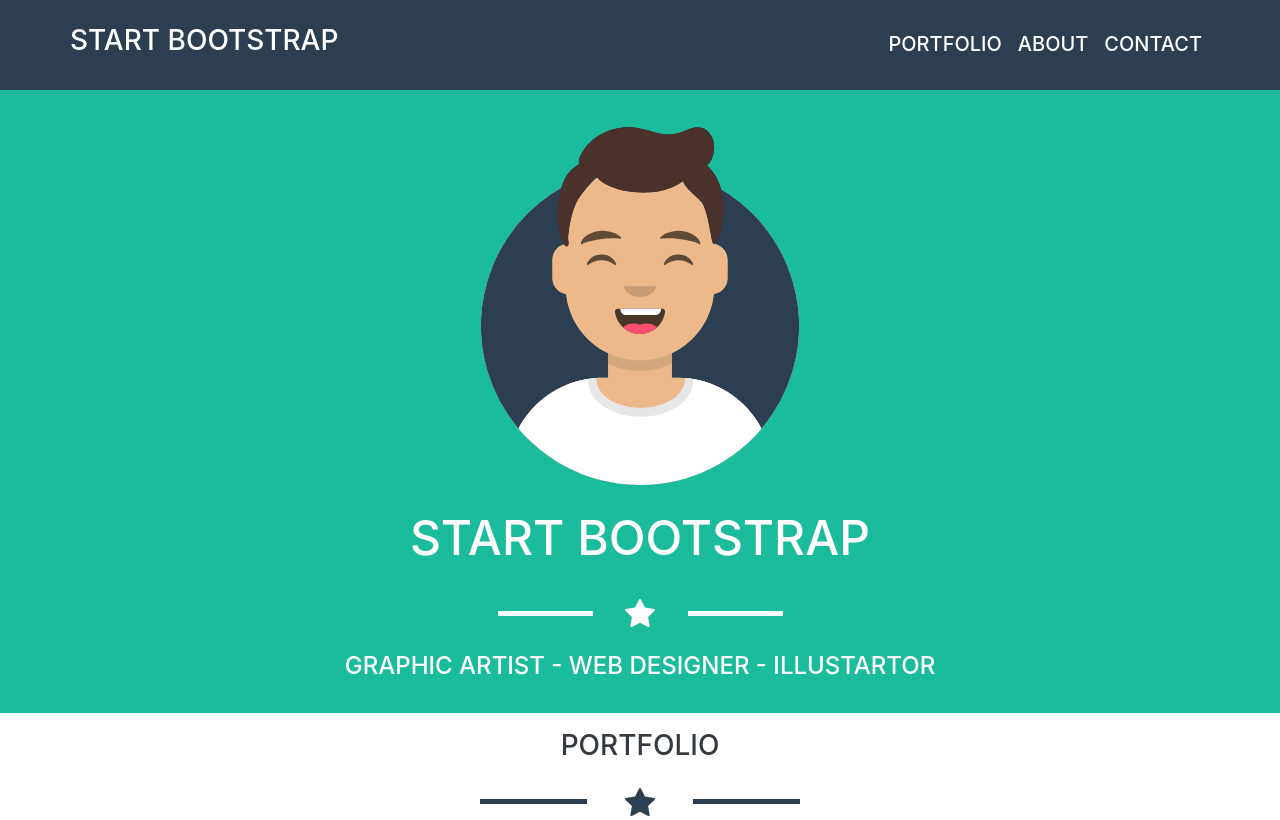
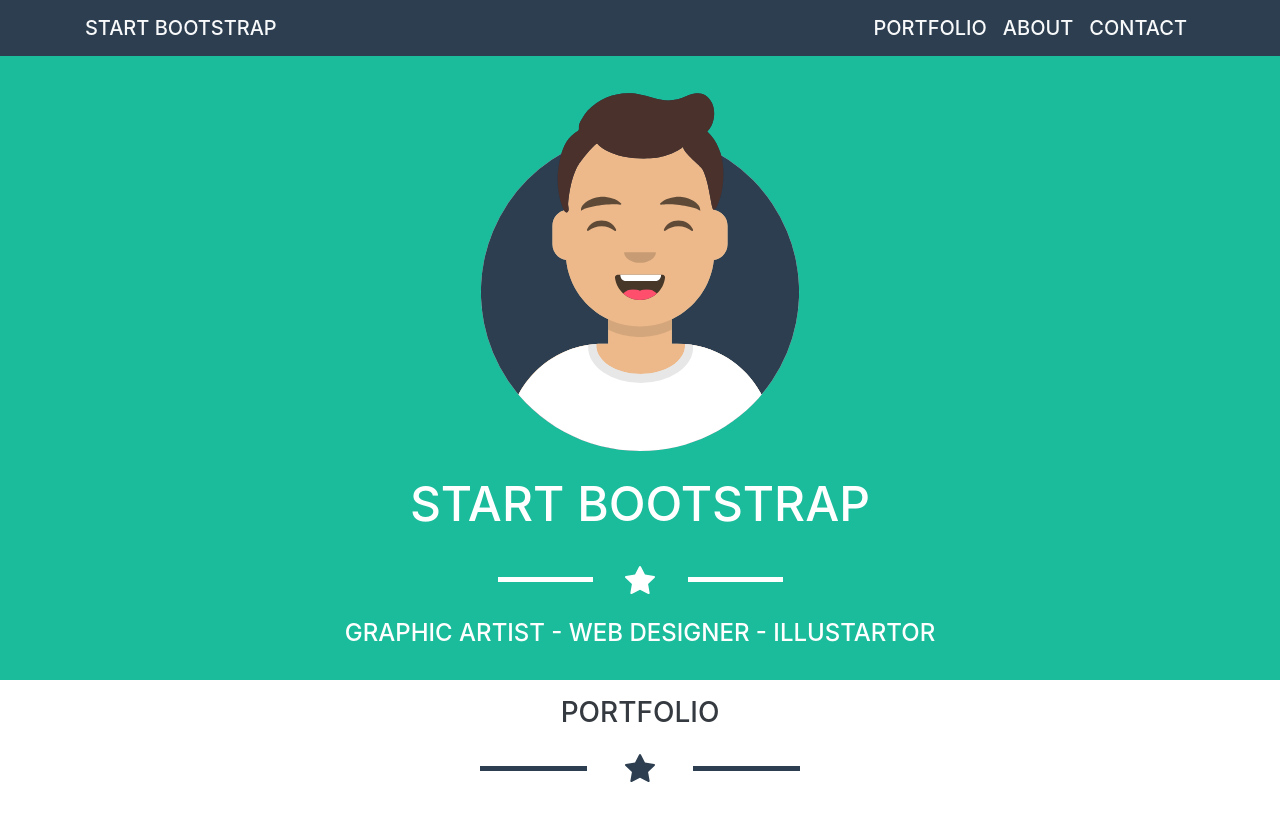
Before and after one commit to agnesvarga1/html-css-bootstrap-freelancer, a plain HTML site: page index.html in a window 1280 px wide. Shown: the top 820 px of the page. Drawn offline with nearby package versions, Linux system fonts and the light colour scheme.

Commit message:
added nav bar component

```diff
--- a/index.html
+++ b/index.html
@@ -19,39 +19,46 @@
     <title>Start Bootstrap</title>
   </head>
   <body>
-    <div class="container-fluid va_bg-dark-blue p-sm-2">
-      <header class="container text-white text-uppercase">
-        <div class="row d-flex justify-content-between align-items-center py-3">
-          <h3>Start bootstrap</h3>
-          <div
-            class="hamb-menu d-md-none border border-secondary-subtle p-1 rounded"
-          >
+
+
+
+
+      <nav class="navbar navbar-expand-md align-items-center va_bg-dark-blue text-uppercase">
+
+         <div class="container d">
+
+          <a class="navbar-brand d-block  h2 text-light mb-0" href="#">start BOOTSTRAP</a>
+          <button class="navbar-toggler " type="button" data-bs-toggle="collapse" data-bs-target="#navbarNavDropdown" aria-controls="navbarNavDropdown" aria-expanded="false" aria-label="Toggle navigation">
+          <span class="navbar-toggler-icon border border-white rounded">
             <svg
             xmlns="http://www.w3.org/2000/svg"
-              height="30"
-              width="30"
+            height="20"
+            width="20"
             viewBox="0 0 448 512"
             fill="#f8f9fa"
           >
             <path
               d="M0 96C0 78.3 14.3 64 32 64H416c17.7 0 32 14.3 32 32s-14.3 32-32 32H32C14.3 128 0 113.7 0 96zM0 256c0-17.7 14.3-32 32-32H416c17.7 0 32 14.3 32 32s-14.3 32-32 32H32c-17.7 0-32-14.3-32-32zM448 416c0 17.7-14.3 32-32 32H32c-17.7 0-32-14.3-32-32s14.3-32 32-32H416c17.7 0 32 14.3 32 32z"
             />
-            </svg>
-          </div>
-          <div class="menu d-none d-sm-none d-md-flex">
-            <div class="menu-item p-2">
-              <a class="text-white h5" href="#">Portfolio</a>
-            </div>
-            <div class="menu-item p-2">
-              <a class="text-white h5" href="#">About</a>
-            </div>
-            <div class="menu-item p-2">
-              <a class="text-white h5" href="#">contact</a>
+          </svg> </span>
+          </button>
+          <div class="collapse navbar-collapse justify-content-end" id="navbarNavDropdown">
+            <ul class="navbar-nav  h5  ">
+              <li class="nav-item ">
+                <a class="nav-link text-light "  href="#">PORTFOLIO</a>
+              </li>
+              <li class="nav-item">
+                <a class="nav-link text-light" href="#">about</a>
+              </li>
+              <li class="nav-item">
+                <a class="nav-link text-light" href="#">contact</a>
+              </li>
+             </ul>
         </div>
       </div>
-        </div>
-      </header>
-    </div>
+
+    </nav>
+
     <main>
       <!-- SECTION TOP with avatar -->
       <section class="container-fluid py-4 va_bg-accent">
@@ -191,6 +198,10 @@
     <div class="container-fluid bg-dark  bg-opacity-25 text-white py-3">
       <span class="row justify-content-center">Copyright 	&copy; Your website 2023</span>
     </div>
+
+
+
+
     <script
       src="https://code.jquery.com/jquery-3.5.1.slim.min.js"
       integrity="sha384-DfXdz2htPH0lsSSs5nCTpuj/zy4C+OGpamoFVy38MVBnE+IbbVYUew+OrCXaRkfj"
```
Lines whose indentation alone changed are shown as unchanged.
